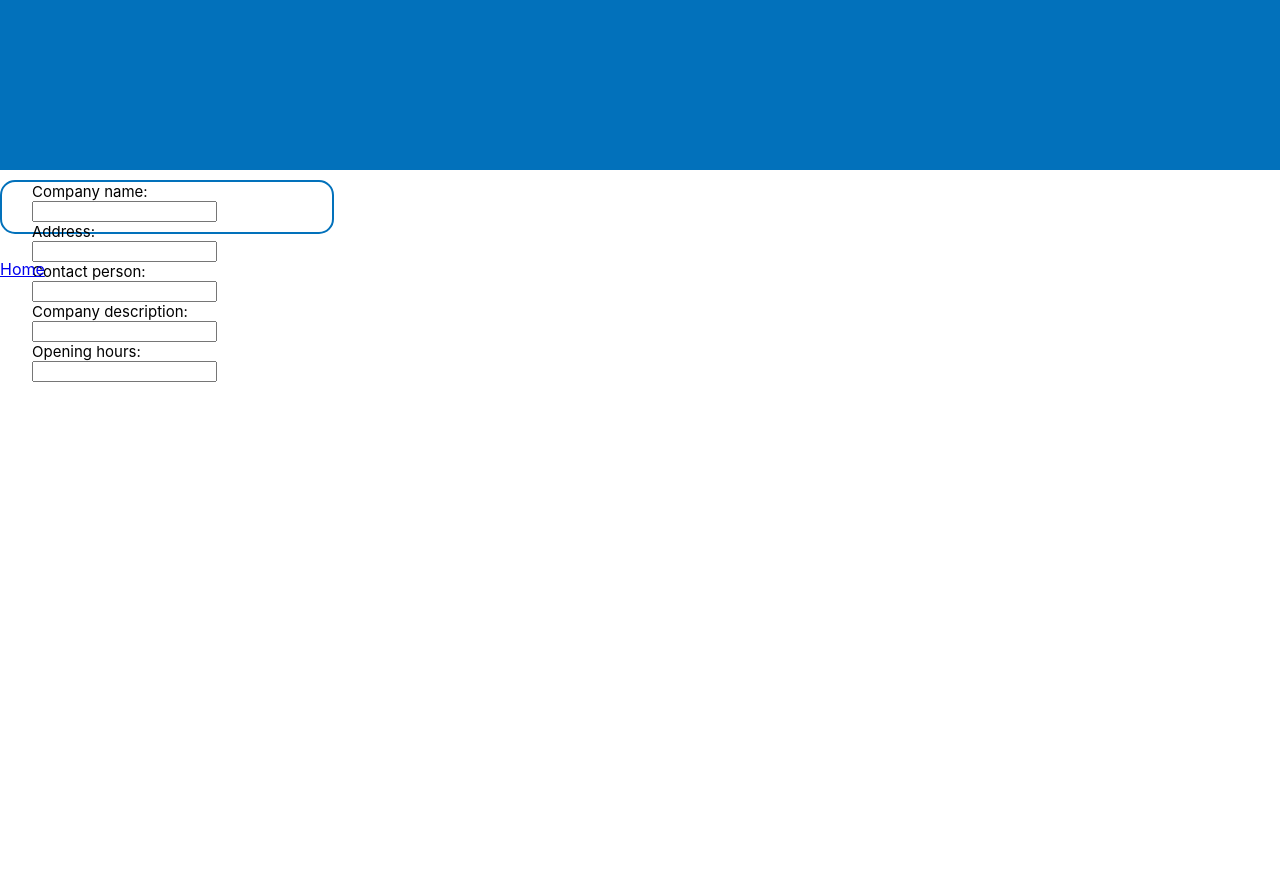
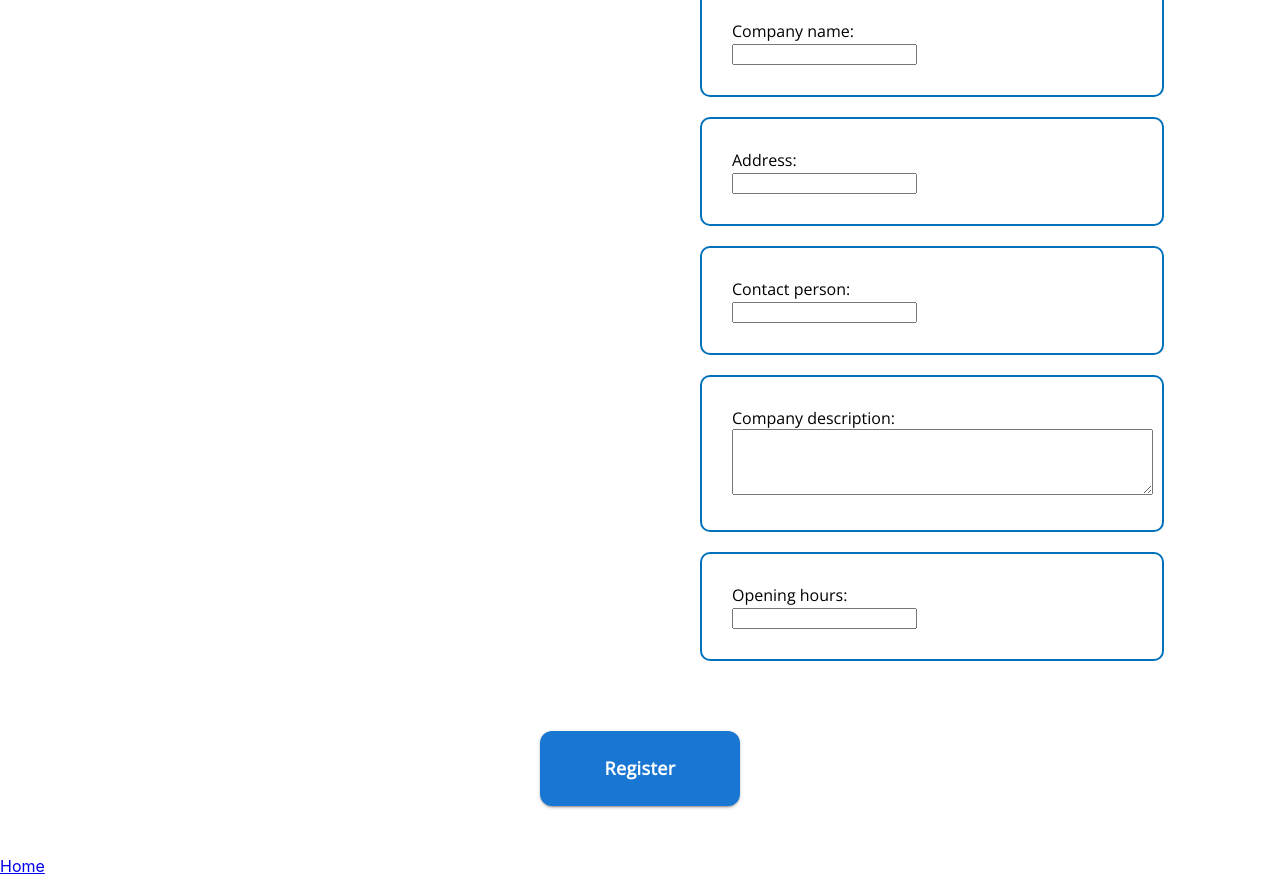
Before and after one commit to DanielssonJacob/blueberry, a React (Create React App) app in the folder blueberry-frontend/: page /registration in a window 1280 px wide. Shown: the part 247-1123 px from the top of the page. Before the commit the page ends 800 px from the top, so only its background shows below. Built offline with nearby package versions, Linux system fonts and the light colour scheme.

Commit message:
CSS updates to registration-page

```diff
--- a/blueberry-frontend/src/components/Registration/Registration.css
+++ b/blueberry-frontend/src/components/Registration/Registration.css
@@ -0,0 +1,36 @@
+@import url('https://fonts.googleapis.com/css2?family=Open+Sans&display=swap');
+
+
+.registerButton{
+    padding: 50px;
+    display: flex;
+    justify-content: space-evenly;
+    align-items: right;
+    object-position: default;
+}
+
+.companyInformationInput {
+    align-items: center;
+
+
+
+}
+
+.h1{
+    font-family: 'Open Sans', sans-serif;
+
+}
+
+.inputField {
+    font-family: 'Open Sans', sans-serif;
+    justify-content: space-evenly;
+    padding: 30px;
+    align-items: center;
+    border-radius: 10px;
+    border: solid 2px #0271BB;
+    width: 400px;
+    margin-top: 10px;
+    margin-bottom: 20px;
+    margin-left: 700px;
+
+}
--- a/blueberry-frontend/src/components/Registration/Registration.js
+++ b/blueberry-frontend/src/components/Registration/Registration.js
@@ -5,27 +5,45 @@ import {
     Route,
     Link
   } from "react-router-dom";
+  import DefaultButton from '../default/DefaultButton';
+  import './Registration.css'
 
 function Registration() {
   return (
     <div>
-        <div className="header">
-            <div className="logo">
-            <h2>Company Registration</h2>
+        <div className="header1">
+            <div className="title">
+            <h1>Company Registration</h1>
 
         </div>
       </div>
-      <div className="Company information input">
+      <div className="logo1">
+
+      </div>
+      <div className="companyInformationInput">
+          <div className="inputField">
             <label for="cname">Company name:</label><br></br>
             <input type="text" id="cname" name="cname"></input><br></br>
+          </div>
+          <div className="inputField">
             <label for="address">Address:</label><br></br>
             <input type="text" id="caddress" name="cadress"></input><br></br>
+          </div>
+          <div className="inputField">
             <label for="cperson">Contact person:</label><br></br>
             <input type="text" id="cperson" name="cperson" ></input><br></br>
+          </div>
+          <div className="inputField">
             <label for="cdescription">Company description:</label><br></br>
-          <input type="textarea" id="cdescription" name="cdescription"></input><br></br>
+            <textarea type="textarea" id="cdescription" name="cdescription" rows="4" cols="50"></textarea><br></br>
+          </div>
+          <div className="inputField">
             <label for="openinghours">Opening hours:</label><br></br>
             <input type="text" id="openinghours" name="openinghours"></input><br></br>
+          </div>
+      </div>
+      <div className="registerButton">
+        <DefaultButton link="/individual" title="Register"/>
       </div>
 
         <Link to="/">Home</Link>
```
Lines whose indentation alone changed are shown as unchanged.
